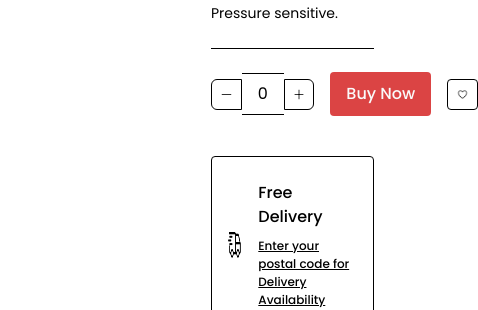
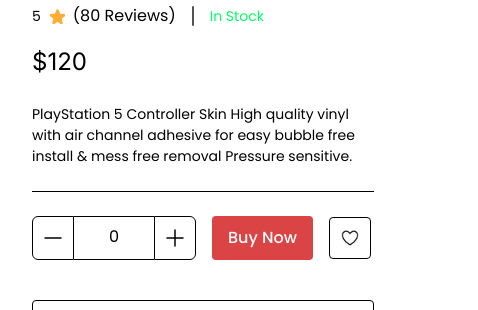
Before and after one commit to Jaysoni14-3/exclusive-e-com, a React (Vite) app: page /product-details/1 in a window 390 px wide. Shown: the part 964-1274 px from the top of the page, 478 px wide, since content can reach past the window. Built offline with nearby package versions, Linux system fonts and the light colour scheme; the HTML template or start-up script is replaced by a standard one.

Commit message:
added product details page

```diff
--- a/src/pages/ProductDetails.jsx
+++ b/src/pages/ProductDetails.jsx
@@ -120,8 +120,6 @@
     },
   ];
 
-  console.log(relatedProducts);
-
   return (
     <>
       <Breadcrumb
@@ -129,8 +127,8 @@
         previousPage={"Home"}
         currentPage={"Product Detail"}
       />
-      <div className="productdetailspage flex gap-8 mt-20">
-        <div className="left w-1/2">
+      <div className="productdetailspage flex flex-col sm:flex-row gap-8 mt-20">
+        <div className="left sm:w-1/2">
           <ReactImageGallery
             items={product.images}
             thumbnailPosition={"left"}
@@ -141,7 +139,7 @@
             lazyLoad={true}
           />
         </div>
-        <div className="right ps-4 w-1/2">
+        <div className="right ps-4 sm:w-1/2">
           {/* Product name */}
           <div className="product-name">
             <h1 className="text-24px font-semiBold text-black">
@@ -170,15 +168,15 @@
           </div>
           <HorizontalDevider />
           {/* Quantity and buttons */}
-          <div className="flex items-center">
+          <div className="flex flex-wrap items-center">
             <div className="quantity flex flex-row items-center mt-6">
-              <button className="border border-black hover:bg-red overflow-hidden rounded-l-md p-2 transition-colors">
+              <button className="h-[44px] border border-black hover:bg-red overflow-hidden rounded-l-md p-2 transition-colors">
                 <img src={iconMinus} alt="minus icon" />
               </button>
-              <span className="w-20 text-center border-t border-b border-black py-2">
+              <span className="h-[44px] w-20 text-center border-t border-b border-black py-2">
                 {product.quantity}
               </span>
-              <button className="border border-black hover:bg-red overflow-hidden rounded-r-md p-2 transition-colors">
+              <button className="h-[44px] border border-black hover:bg-red overflow-hidden rounded-r-md p-2 transition-colors">
                 <img src={iconPlus} alt="plus icon" />
               </button>
               <button className="bg-red text-textWhite font-medium whitespace-nowrap px-4 sm:px-12 py-[10px] rounded mx-4">
```
